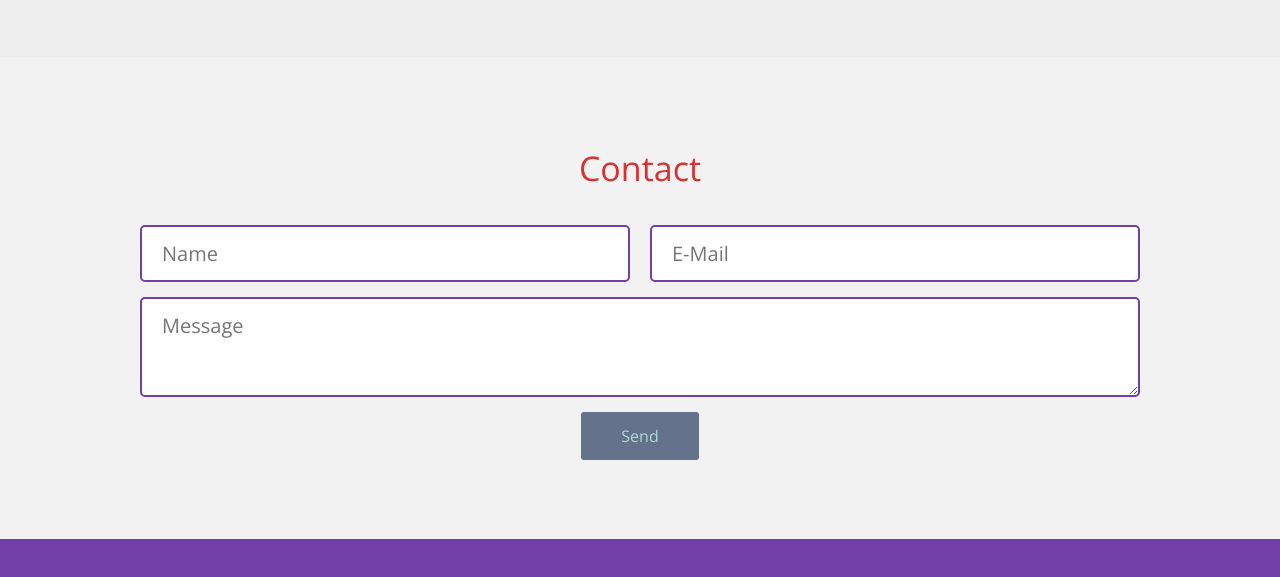
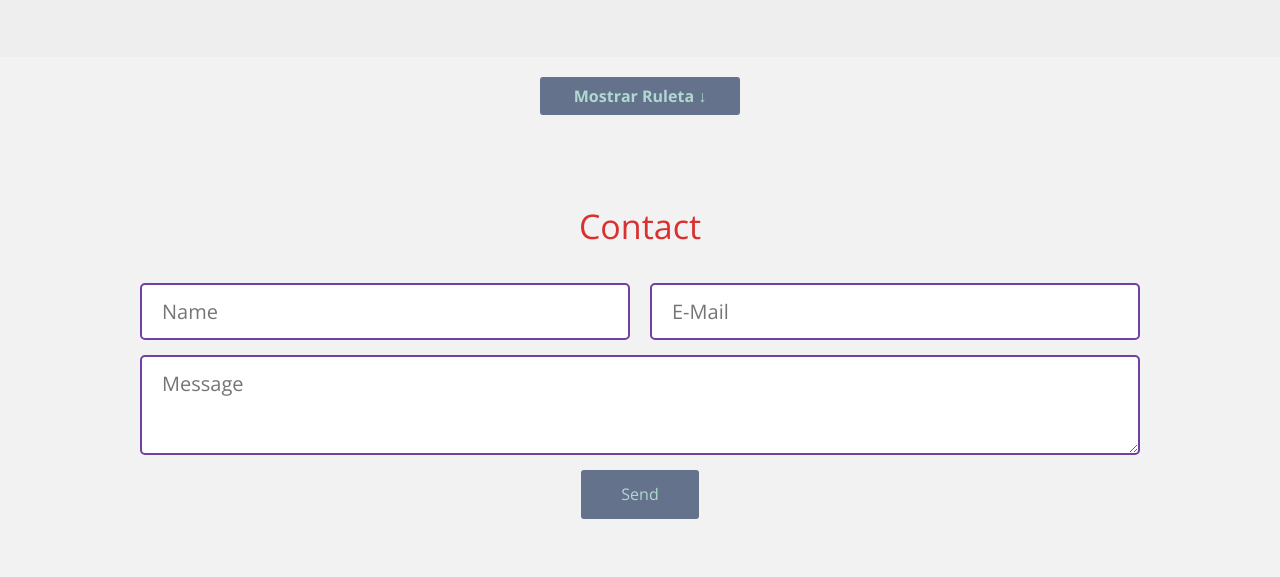
Before and after one commit to juanleon8581/roulette-draw, a website: page index.html in a window 1280 px wide. Shown: the part 1566-2143 px from the top of the page. Drawn offline with nearby package versions, Linux system fonts and the light colour scheme.

Commit message:
roulette section layout startup

```diff
--- a/css/style.css
+++ b/css/style.css
@@ -178,6 +178,30 @@ header .text-container .text .name {
     color: #65728C;
 }
 
+.main .roulette .container {
+    display: flex;
+    flex-direction: row;
+    flex-wrap: wrap;
+    justify-content: center;
+    padding-top: 20px;
+}
+
+.main .roulette .showRoulette {
+    text-align: center;
+    width: 200px;
+    background: #65728C;
+    border: none;
+    border-radius: 3px;
+}
+
+.main .roulette .showRoulette p{
+    font-weight:700;
+    color: #B0D9D1;
+    margin: 10px;
+    font-size: 1em;
+    cursor: pointer;
+}
+
 /* ---- ---- MAIN ---- ---- */
 
 /* ---- ---- FOOTER ---- ---- */
--- a/index.html
+++ b/index.html
@@ -87,7 +87,13 @@
 
         <section class="roulette" id="roulette">
             <div class="container">
+                <div class="showRoulette" id="showRoulette">
+                    <p>Mostrar Ruleta ↓</p>
+                </div>
 
+                <div class="roulette-container" id="roulette-container">
+
+                </div>
             </div>
         </section>
     </section>
```
